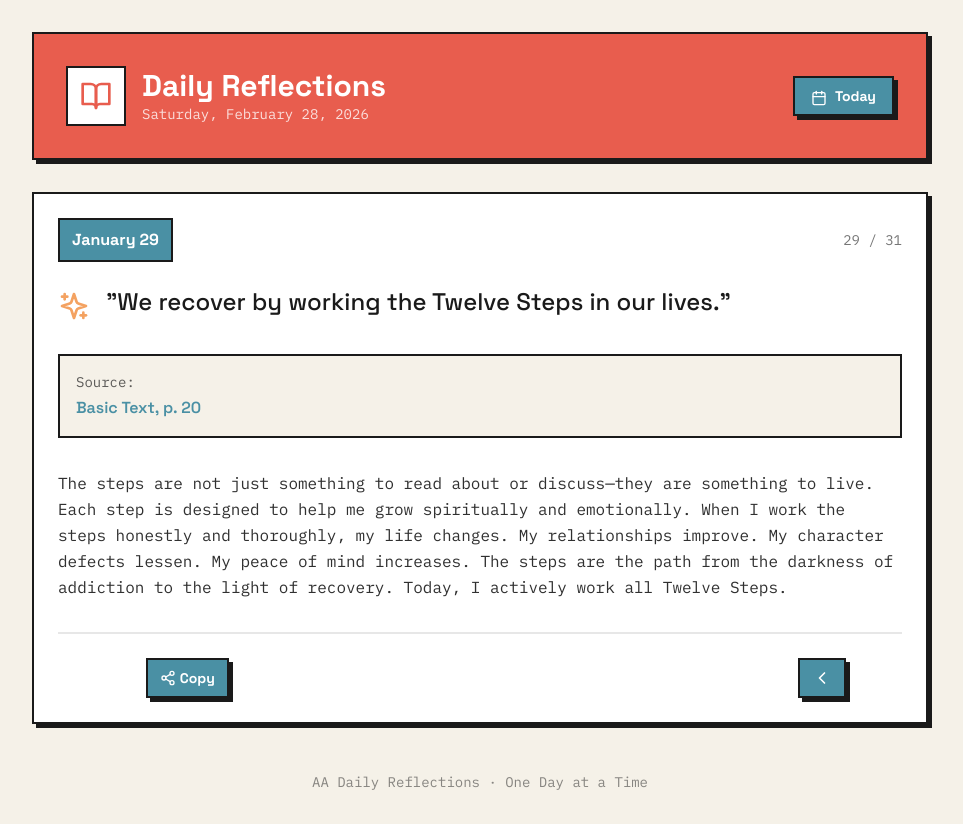
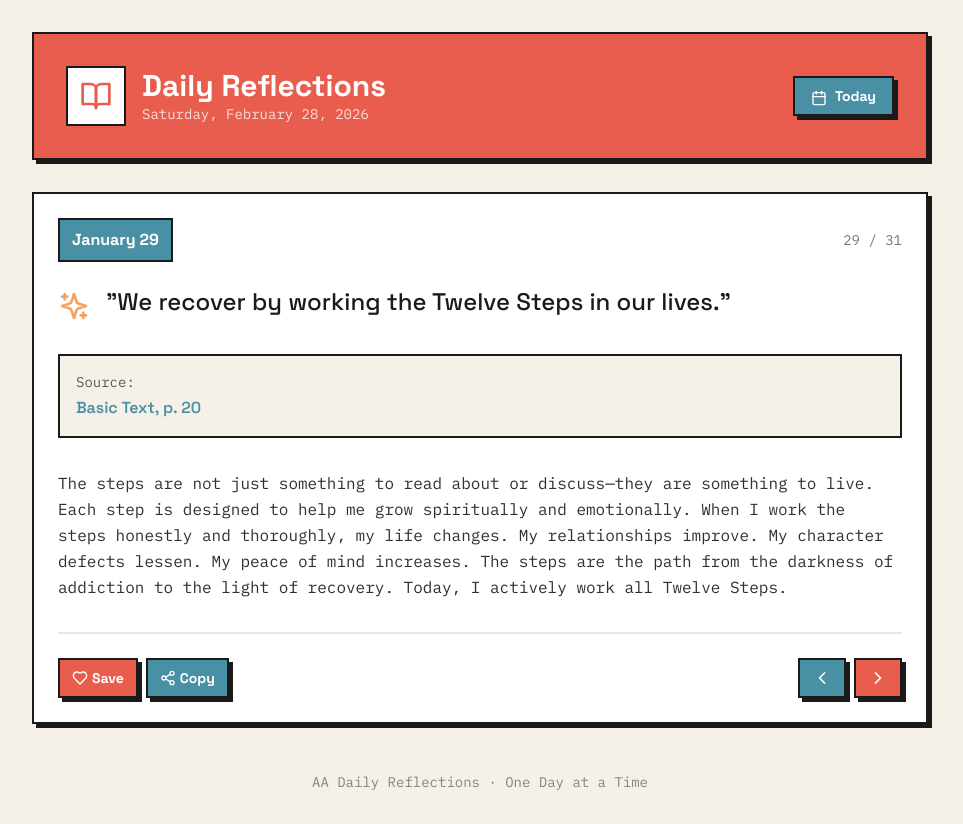
Before and after one commit to LearningEverythingFirstTIme/daily-reflections, a React (Vite) app: page / in a window 1280 px wide. Shown: the whole page, without its empty margins (160-1123 px from the left). Built offline with nearby package versions, Linux system fonts and the light colour scheme; the HTML template or start-up script is replaced by a standard one.

Commit message:
fix: use explicit button classes and targeted animation to ensure visibility

```diff
--- a/src/App.tsx
+++ b/src/App.tsx
@@ -32,7 +32,8 @@ function App() {
         stagger: 0.1
       });
 
-      gsap.from('.brutal-btn', {
+      // Only animate the card buttons, not the header buttons
+      gsap.from('.action-btn', {
         scale: 0.8,
         opacity: 0,
         duration: 0.4,
@@ -180,25 +181,25 @@ function App() {
           <div className="flex flex-col sm:flex-row items-center justify-between gap-3 pt-6 border-t-2 border-brutal-dark/10">
             <div className="flex items-center gap-2 w-full sm:w-auto justify-center">
               <button
-                className={`brutal-btn text-sm py-2 px-3 flex items-center gap-1 ${isFavorite ? 'bg-brutal-accent4' : ''}`}
+                className={`action-btn bg-brutal-accent text-white font-heading font-bold px-3 py-2 border-2 border-brutal-dark shadow-brutal text-sm flex items-center gap-1 ${isFavorite ? '!bg-brutal-accent4' : ''}`}
                 onClick={toggleFavorite}
               >
-                <Heart className={`w-4 h-4 favorite-btn ${isFavorite ? 'fill-current' : ''}`} />
+                <Heart className={`w-4 h-4 ${isFavorite ? 'fill-current' : ''}`} />
                 <span className="hidden sm:inline">{isFavorite ? 'Saved' : 'Save'}</span>
               </button>
 
               <button
-                className="brutal-btn-secondary text-sm py-2 px-3 flex items-center gap-1"
+                className="action-btn bg-brutal-accent2 text-white font-heading font-bold px-3 py-2 border-2 border-brutal-dark shadow-brutal text-sm flex items-center gap-1"
                 onClick={shareReflection}
               >
-                <Share2 className="w-4 h-4 share-btn" />
+                <Share2 className="w-4 h-4" />
                 <span className="hidden sm:inline">Copy</span>
               </button>
             </div>
 
             <div className="flex items-center gap-2">
               <button
-                className="brutal-btn-secondary py-2 px-3"
+                className="action-btn bg-brutal-accent2 text-white font-heading font-bold py-2 px-3 border-2 border-brutal-dark shadow-brutal"
                 onClick={() => handleNavigation('prev')}
                 disabled={isAnimating}
                 aria-label="Previous reflection"
@@ -207,7 +208,7 @@ function App() {
               </button>
 
               <button
-                className="brutal-btn py-2 px-3"
+                className="action-btn bg-brutal-accent text-white font-heading font-bold py-2 px-3 border-2 border-brutal-dark shadow-brutal"
                 onClick={() => handleNavigation('next')}
                 disabled={isAnimating}
                 aria-label="Next reflection"
```
Also changed, not shown: 1 other file (tests, documents, lock files or other folders).
